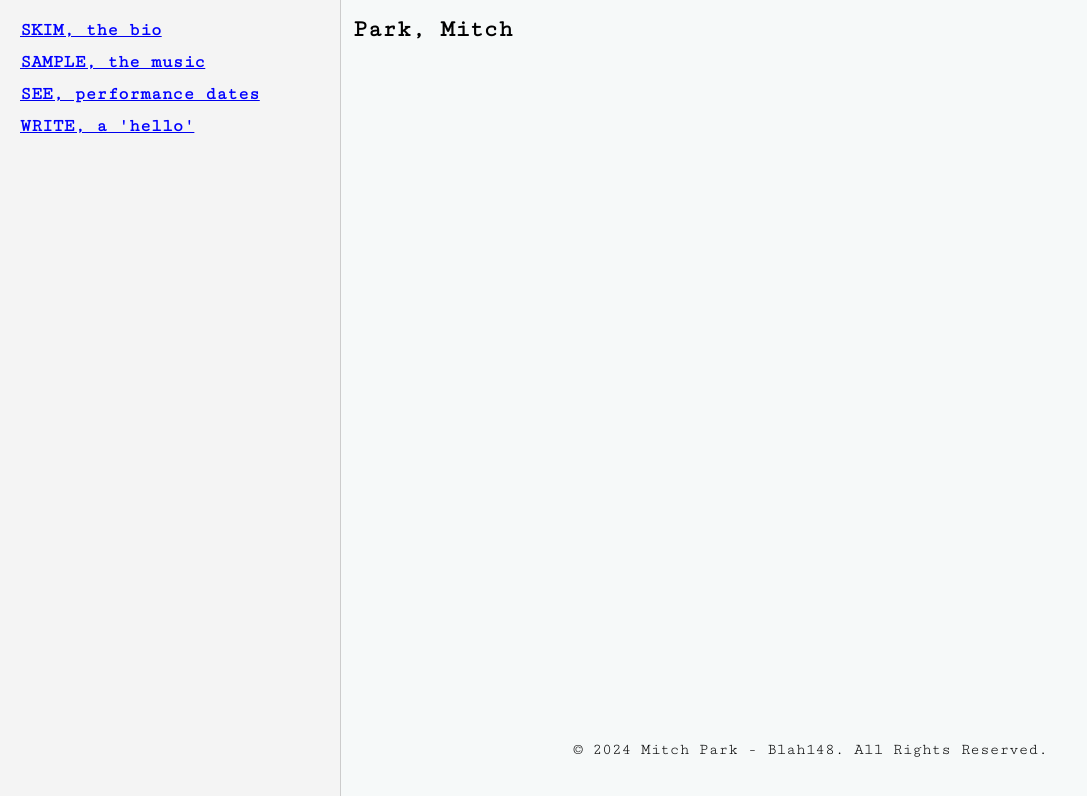
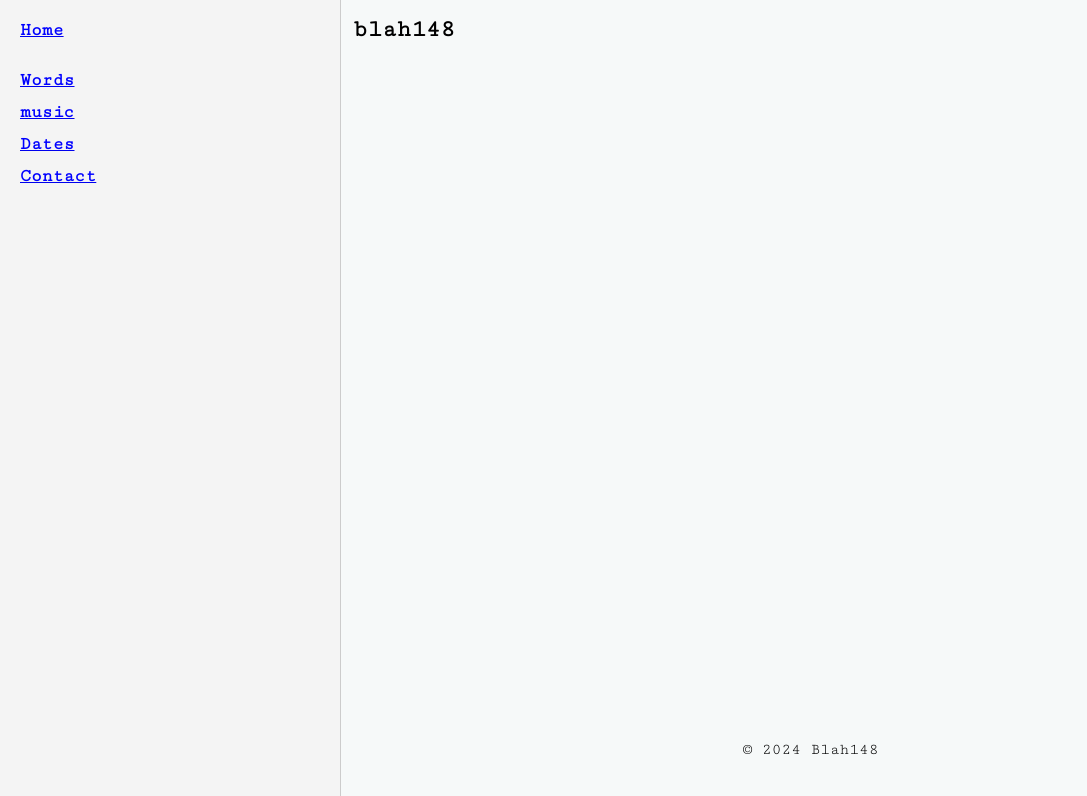
Before and after one commit to blah148/portfolio, a Next.js app: page / in a window 1280 px wide. Shown: the top 796 px of the page, without its empty margins (0-1087 px from the left). Built offline with nearby package versions, Linux system fonts and the light colour scheme.

Commit message:
touchups

```diff
--- a/components/Footer.js
+++ b/components/Footer.js
@@ -4,7 +4,7 @@ const Footer = () => {
   return (
     <footer className={styles.footer}>
       <div className={styles.footerContent}>
-        <p>© 2024 Mitch Park - Blah148. All Rights Reserved.</p>
+        <p>© 2024 Blah148</p>
         <div className={styles.footerLinks}>
         </div>
       </div>
--- a/components/Menu.js
+++ b/components/Menu.js
@@ -47,17 +47,20 @@ const Menu = () => {
         }`}
       >
         <div className={styles.content}>
+					<Link href="/" passHref>
+						<p style={{ cursor: 'pointer', color: 'blue', marginBottom: '20px' }}>Home</p>
+					</Link>
           <Link href="/bio" passHref>
-            <p style={{ cursor: 'pointer', color: 'blue' }}>SKIM, the bio</p>
+            <p style={{ cursor: 'pointer', color: 'blue' }}>Words</p>
           </Link>
           <Link href="/music" passHref>
-            <p style={{ cursor: 'pointer', color: 'blue' }}>SAMPLE, the music</p>
+            <p style={{ cursor: 'pointer', color: 'blue' }}>music</p>
           </Link>
           <Link href="/dates" passHref>
-            <p style={{ cursor: 'pointer', color: 'blue' }}>SEE, performance dates</p>
+            <p style={{ cursor: 'pointer', color: 'blue' }}>Dates</p>
           </Link>
           <Link href="/write" passHref>
-            <p style={{ cursor: 'pointer', color: 'blue' }}>WRITE, a 'hello'</p>
+            <p style={{ cursor: 'pointer', color: 'blue' }}>Contact</p>
           </Link>
         </div>
       </div>
--- a/components/Sidebar.js
+++ b/components/Sidebar.js
@@ -5,17 +5,20 @@ import styles from '../styles/Sidebar.module.css';
 export default function Sidebar() {
   return (
     <div className={styles.sidebar}>
+      <Link href="/" passHref>
+        <p style={{ cursor: 'pointer', color: 'blue', marginBottom: '30px' }}>Home</p>
+      </Link>
       <Link href="/bio" passHref>
-        <p style={{ cursor: 'pointer', color: 'blue' }}>SKIM, the bio</p>
+        <p style={{ cursor: 'pointer', color: 'blue' }}>Words</p>
       </Link>
       <Link href="/music" passHref>
-        <p style={{ cursor: 'pointer', color: 'blue' }}>SAMPLE, the music</p>
+        <p style={{ cursor: 'pointer', color: 'blue' }}>music</p>
       </Link>
       <Link href="/dates" passHref>
-        <p style={{ cursor: 'pointer', color: 'blue' }}>SEE, performance dates</p>
+        <p style={{ cursor: 'pointer', color: 'blue' }}>Dates</p>
       </Link>
       <Link href="/write" passHref>
-        <p style={{ cursor: 'pointer', color: 'blue' }}>WRITE, a 'hello'</p>
+        <p style={{ cursor: 'pointer', color: 'blue' }}>Contact</p>
       </Link>
     </div>
   );
--- a/pages/dates.js
+++ b/pages/dates.js
@@ -30,10 +30,10 @@ export default function Tour() {
   return (
     <>
       <Head>
-        <title>Mitchell Park | Tours</title>
+        <title>blah148 - Dates</title>
         <meta
           name="description"
-          content="Explore past tours and performances of Mitchell Park."
+          content="A list of dates, past & future, when blah148 is playing music."
         />
         <meta name="viewport" content="width=device-width, initial-scale=1" />
         <link rel="icon" href="/favicon.png" type="image/png" />
@@ -42,7 +42,7 @@ export default function Tour() {
       <div className="mainBody">
         <Sidebar />
         <div className="otherBody">
-          <Header logoTitle="SEE, performance dates" />
+          <Header logoTitle="Dates" />
           <div className={styles['tour-content']}>
             {tourData.length === 0 ? (
               <p>No past performance dates</p>
--- a/pages/index.js
+++ b/pages/index.js
@@ -40,10 +40,10 @@ export default function Home() {
   return (
     <>
       <Head>
-        <title>Park, Mitch [Blah148]</title>
+        <title>blah148 - Home</title>
         <meta
           name="description"
-          content="A display of the work produced by Mitchell Park, also known by the pseudonym of Blah148; a body of work touching upon the musical & non-musical, primarily based in Canada"
+          content="Website attempting to summarize musical projects of blah148, touching also on commentary"
         />
         <meta name="viewport" content="width=device-width, initial-scale=1" />
         <link rel="icon" href="/favicon.png" />
@@ -52,7 +52,7 @@ export default function Home() {
       <div className="mainBody">
 				<Sidebar />
 				<div className="otherBody">
-					<Header />
+					<Header logoTitle="blah148" />
 					<Footer />
 				</div>
 
--- a/pages/write.js
+++ b/pages/write.js
@@ -64,10 +64,10 @@ export default function Contact() {
   return (
     <>
       <Head>
-        <title>Contact | Mitchell Park - Portfolio</title>
+        <title>blah148 - Contact</title>
         <meta
           name="description"
-          content="Get in touch with Mitchell Park through this form for inquiries or project discussions."
+          content="An online contact form to send messages to blah148"
         />
         <meta name="viewport" content="width=device-width, initial-scale=1" />
         <link rel="icon" href="/favicon.png" />
@@ -76,7 +76,7 @@ export default function Contact() {
       <div className="mainBody">
         <Sidebar />
         <div className="otherBody">
-          <Header logoTitle="WRITE, a 'hello'"/>
+          <Header logoTitle="Contact"/>
           <div className={styles['contact-form']}>
             <Loader isLoading={isLoading} />
             <div className={styles.formBox}>
```
Also changed, not shown: pages/bio.js (+11 -10 lines), pages/music.js (+6 -24 lines).
